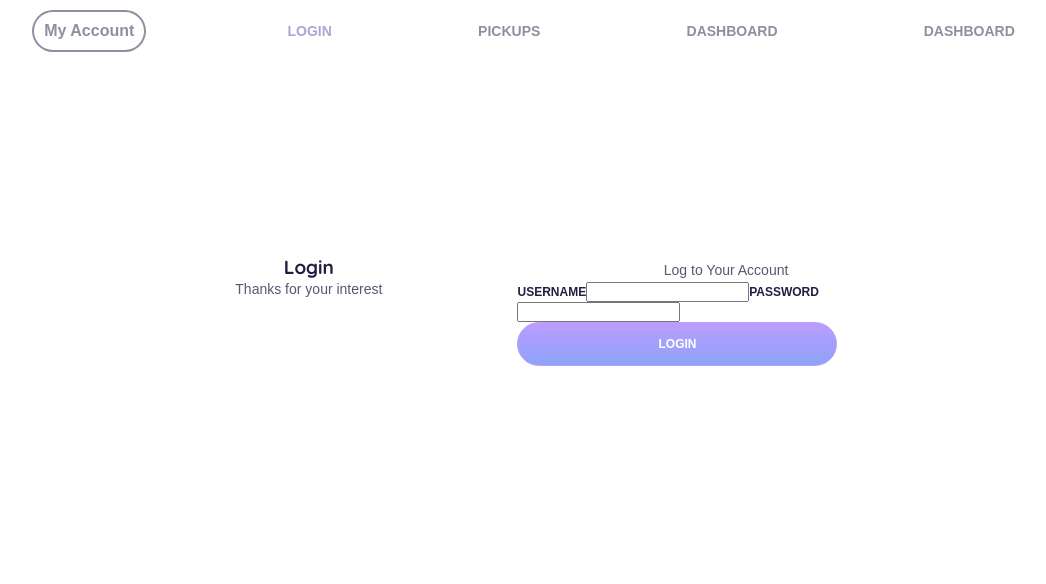
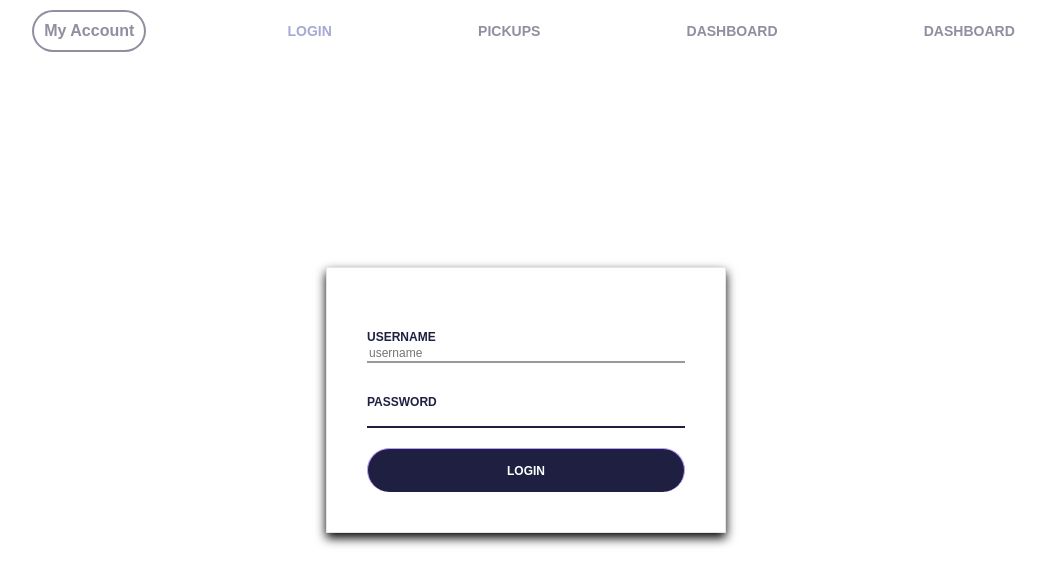
Before and after one commit to Replate-EU/Frontend, a React (Create React App) app in the folder front-end/: page /login in a window 1280 px wide. Shown: the top 584 px of the page, without its empty margins (114-1160 px from the left). Built offline with nearby package versions, Linux system fonts and the light colour scheme; no server answers; a web font is replaced by a local one.

Commit message:
finish form inputs

```diff
--- a/front-end/src/CSS/App.css
+++ b/front-end/src/CSS/App.css
@@ -628,3 +628,78 @@ button.colored-btn:focus {
   right: 0;
   bottom: 0;
 }
+.form {
+  position: absolute;
+  top: 50%;
+  left: 50%;
+  transform: translate(-50%, -50%);
+  width: 400px;
+  background: #fff;
+  padding: 40px;
+  box-sizing: border-box;
+  border: 1px solid rgba(0, 0, 0, 0.1);
+  box-shadow: 0 5px 10px #000000;
+}
+.form div {
+  padding: 10px 0;
+  margin-bottom: 10px;
+  margin-top: 10px;
+}
+.form text {
+  height: 80px;
+  padding: 10px 0;
+  margin-bottom: 40px;
+}
+.form input,
+.form text {
+  width: 100%;
+  box-sizing: border-box;
+  box-shadow: none;
+  outline: none;
+  border: none;
+  border-bottom: 2px solid #999;
+}
+.form text {
+  margin-bottom: 20px;
+}
+.form button[type="submit"] {
+  border-bottom: none ;
+  cursor: pointer;
+  background: #1f2041;
+  color: #fff;
+  margin-bottom: 0;
+  text-transform: uppercase ;
+}
+.form form {
+  position: relative;
+}
+.form form label {
+  position: absolute;
+  top: 10px;
+  left: 0;
+  color: #999;
+  transition: 5s;
+  pointer-events: none;
+}
+.form input:focus ~ label,
+.form text:focus ~ label .form input:valid ~ label,
+.form text:valid ~ label {
+  top: -12px;
+  left: 0;
+  color: #1f2041;
+  font-size: 12px ;
+  font-weight: bold;
+}
+.form input:focus,
+.form text:focus,
+.form input:valid,
+.form text:valid {
+  border-bottom: 2px solid #1f2041;
+}
+.error {
+  color: #cc0033;
+  display: inline-block;
+  font-size: 8px;
+  line-height: 5px;
+  margin: 2px 0 0;
+}
--- a/front-end/src/Components/Business/FormBusiness.js
+++ b/front-end/src/Components/Business/FormBusiness.js
@@ -80,29 +80,32 @@ export default function FormBusiness() {
         >
           <Form className="form">
 
-          <label>Name</label>
-            <Field
-            type="text"
+          <label>Name
+            <input
+            type="Name"
             id="name"
-            name="name"
+            name="Name"
             className="input"/>
             <ErrorMessage name="name" component="div" className="error"/>
+            </label>
 
-            <label>Company Name</label>
+            <label>Company Name
             <Field
             type="text"
             id="username"
             name="username"
             className="input"/>
             <ErrorMessage name="username" component="div" className="error"/>
+            </label>
 
-            <label>Phone</label>
+            <label>Phone
             <Field
             type="tel"
             id="contact_number"
             name="contact_number"
             className="input"/>
             <ErrorMessage name="contact_number" component="div" className="error"/>
+            </label>
 
             {/* <label>E-mail</label>
             <Field
@@ -112,15 +115,16 @@ export default function FormBusiness() {
             className="input"/>
             <ErrorMessage name="email" component="div" className="error"/> */}
 
-            <label>Password</label>
+            <label>Password
             <Field
             type="password"
             id="password"
             name="password"
             className="input"/>
             <ErrorMessage name="password" component="div" className="error"/>
+            </label>
 
-            <label>Repeat password</label>
+            <label>Repeat password
             <Field
             type="password"
             id="repeat_password"
@@ -128,6 +132,7 @@ export default function FormBusiness() {
             className="input"/>
             <ErrorMessage name="repeat_password" component="div" className="error"/>
             <button type="submit">Continue</button>
+            </label>
 
 
           </Form>
--- a/front-end/src/Components/Login.js
+++ b/front-end/src/Components/Login.js
@@ -57,16 +57,13 @@ export function Login({ login }) {
         >
           <Form className="form">
             {/* <label>{type ? 'Username' : 'Company Name' }</label> */}
+            <div>
             <label>
               Username
-              <Field
-                type="text"
-                id="username"
-                name="username"
-                className="input"
-              />
+              <input type="text" placeholder="username" name="username" required />
               <ErrorMessage name="username" component="div" className="error" />
             </label>
+            </div>
 
             {/* <label>E-mail</label>
             <Field
@@ -75,7 +72,7 @@ export function Login({ login }) {
             name="email"
             className="input"/>
             <ErrorMessage name="email" component="div" className="error"/> */}
-
+            <div>
             <label>
               Password
               <Field
@@ -86,6 +83,7 @@ export function Login({ login }) {
               />
               <ErrorMessage name="password" component="div" className="error" />
             </label>
+            </div>
 
             {/* <label>Account type: </label>
             <button type="button" onClick={handleType}>{type ? 'VOLUNTEER' : 'BUSINESS' }</button> */}
--- a/front-end/src/Components/Volunteer/FormVolunteer.js
+++ b/front-end/src/Components/Volunteer/FormVolunteer.js
@@ -1,7 +1,7 @@
 import React from 'react';
 import { Switch, Route, Link, useHistory } from 'react-router-dom';
 import styled from 'styled-components';
-import { Formik, Form, Field, ErrorMessage } from 'formik';
+import { Formik, Form, Field, ErrorMessage, label } from 'formik';
 import * as Yup from 'yup';
 import axiosWithAuth from '../../auth/axiosWithAuth';
 
@@ -77,29 +77,38 @@ export default function FormBusiness() {
         initialValues={initialState}
         >
           <Form className="form">
-          <label>Name</label>
+          <div>
+          <label>Name
             <Field
             type="text"
             id="name"
             name="name"
             className="input"/>
             <ErrorMessage name="name" component="div" className="error"/>
+            </label>
+            </div>
 
-            <label>Username</label>
+            <div>
+            <label>Username
             <Field
             type="text"
             id="username"
             name="username"
             className="input"/>
             <ErrorMessage name="username" component="div" className="error"/>
+            </label>
+            </div>
 
-            <label>Phone</label>
+            <div>
+            <label>Phone
             <Field
             type="tel"
             id="contact_number"
             name="contact_number"
             className="input"/>
             <ErrorMessage name="contact_number" component="div" className="error"/>
+            </label>
+            </div>
 
             {/* <label>E-mail</label>
             <Field
@@ -108,22 +117,27 @@ export default function FormBusiness() {
             name="email"
             className="input"/>
             <ErrorMessage name="email" component="div" className="error"/> */}
-
-            <label>Password</label>
+            <div>
+            <label>Password
             <Field
             type="password"
             id="password"
             name="password"
             className="input"/>
             <ErrorMessage name="password" component="div" className="error"/>
+            </label>
+            </div>
 
-            <label>Repeat password</label>
+            <div>
+            <label>Repeat password
             <Field
             type="password"
             id="repeat_password"
             name="repeat_password"
             className="input"/>
             <ErrorMessage name="repeat_password" component="div" className="error"/>
+            </label>
+            </div>
 
             <button type="submit">Continue</button>
 
--- a/front-end/src/LESS/App.less
+++ b/front-end/src/LESS/App.less
@@ -7,3 +7,4 @@
 @import "Card.less";
 @import "inputs.less";
 @import "modal.less";
+@import "TextField.less";
--- /dev/null
+++ b/front-end/src/LESS/TextField.less
@@ -0,0 +1,76 @@
+.form {
+    position: absolute;
+    top: 50%;
+    left: 50%;
+    transform: translate(-50%, -50%);
+    width: 400px;
+    background: #fff;
+    padding: 40px;
+    box-sizing: border-box;
+    border: 1px solid rgba(0,0,0, .1);
+    box-shadow: 0 5px 10px rgb(0,0,0, .2);
+}
+.form div{
+    padding: 10px 0;
+    margin-bottom: 10px;
+    margin-top: 10px
+}
+.form text {
+    height: 80px;
+    padding: 10px 0;
+    margin-bottom:40px;
+}
+.form input,
+.form text {
+    width: 100%;
+    box-sizing:border-box;
+    box-shadow: none;
+    outline: none;
+    border: none;
+    border-bottom:2px solid #999;
+}
+.form text{
+    margin-bottom:20px;
+}
+.form button[type="submit"]{
+    border-bottom: none ;
+    cursor: pointer;
+    background:#1f2041;
+    color: #fff;
+    margin-bottom: 0;
+    text-transform: uppercase ;
+}
+.form form {
+    position:relative;
+}
+.form form label {
+    position: absolute;
+    top: 10px;
+    left:0;
+    color: #999;
+    transition: 5s;
+    pointer-events: none;
+}
+.form input:focus ~ label,
+.form text:focus ~ label
+.form input:valid ~ label,
+.form text:valid ~ label{
+    top: -12px;
+    left: 0;
+    color: #1f2041;
+    font-size: 12px ;
+    font-weight: bold;
+}
+.form input:focus,
+.form text:focus,
+.form input:valid,
+.form text:valid {
+    border-bottom: 2px solid #1f2041;;
+}
+.error {
+  color: #cc0033;
+  display: inline-block;
+  font-size: 8px;
+  line-height: 5px;
+  margin: 2px 0 0;
+}
```
